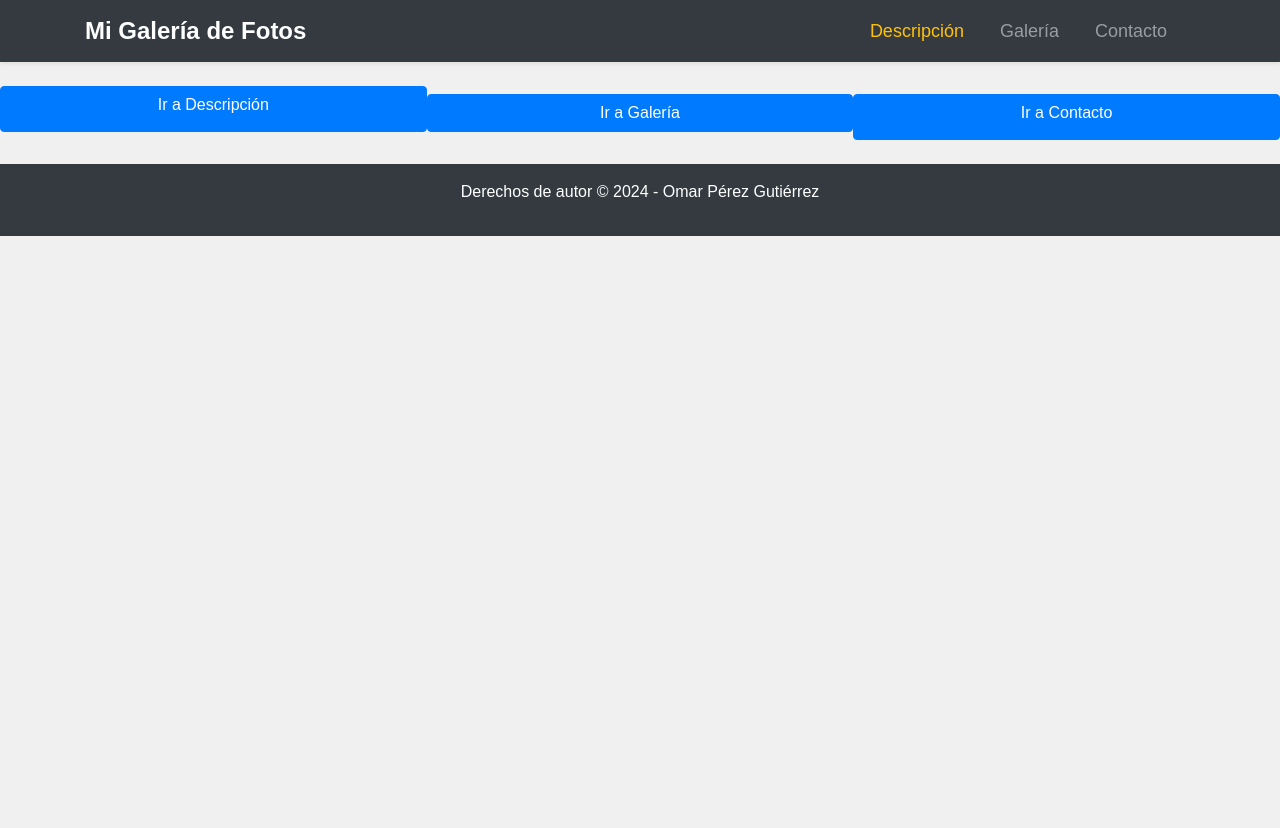
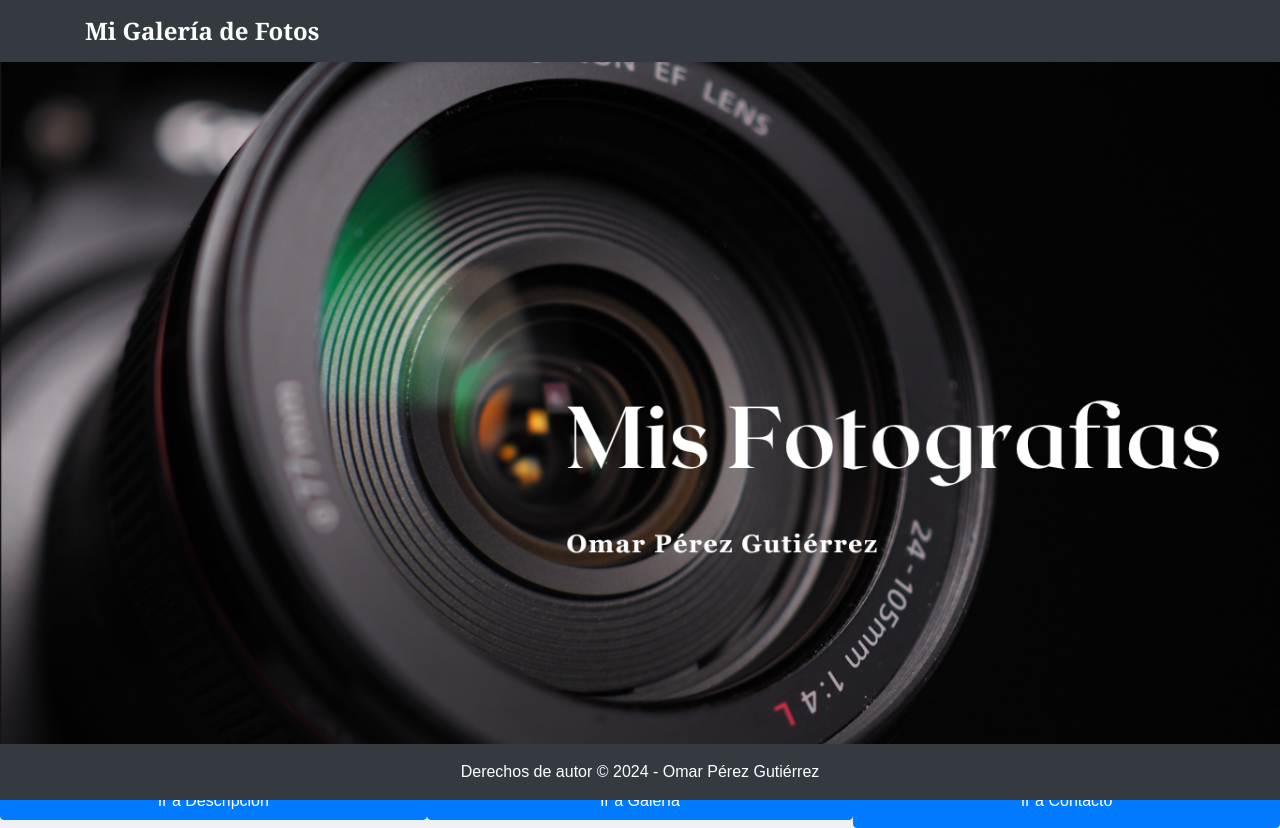
Before and after one commit to OmarPerezG/MiGaleria, a plain HTML site: page index.html in a window 1280 px wide. Before the commit the page ends 800 px from the top, so only its background shows below. Drawn offline with nearby package versions, Linux system fonts and the light colour scheme.

Commit message:
actualizacion

```diff
--- a/index.html
+++ b/index.html
@@ -15,35 +15,30 @@
             <button class="navbar-toggler" type="button" data-toggle="collapse" data-target="#navbarNav" aria-controls="navbarNav" aria-expanded="false" aria-label="Toggle navigation">
                 <span class="navbar-toggler-icon"></span>
             </button>
-            <div class="collapse navbar-collapse" id="navbarNav">
-                <ul class="navbar-nav ml-auto">
-                    <li class="nav-item active">
-                        <a class="nav-link" href="descripcion.html">Descripción <span class="sr-only">(current)</span></a>
-                    </li>
-                    <li class="nav-item">
-                        <a class="nav-link" href="galeria.html">Galería</a>
-                    </li>
-                    <li class="nav-item">
-                        <a class="nav-link" href="#">Contacto</a>
-                    </li>
-                </ul>
-            </div>
         </div>
     </nav>
+
+    <img src="Imagenes/1.png" class="img-fluid" alt="...">
+
+
+
+
+
 
 
     <br>
     <div class="d-grid gap-2 d-md-flex justify-content-md-end">
-        <a class="btn btn-primary btn-block mb-2" href="descripcion.html" role="button">Ir a Descripción</a>
-        <a class="btn btn-primary btn-block mb-2" href="galeria.html" role="button">Ir a Galería</a>
-        <a class="btn btn-primary btn-block" href="contacto.html" role="button">Ir a Contacto</a>
+        <a class="btn btn-primary btn-block mb-2" href="descripcion.html" role="button">Ir a Descripción</a> <br>
+        <a class="btn btn-primary btn-block mb-2" href="galeria.html" role="button">Ir a Galería</a> <br>
+        <a class="btn btn-primary btn-block" href="contacto.html" role="button">Ir a Contacto</a> <br>
     </div>
 
 
 
-    <footer class="bg-dark text-white text-center py-3 mt-4">
-        <p>Derechos de autor &copy; 2024 - Omar Pérez Gutiérrez</p>
+    <footer class="fixed-bottom bg-dark text-white text-center py-3">
+        <p class="mb-0">Derechos de autor &copy; 2024 - Omar Pérez Gutiérrez</p>
     </footer>
+
 
     <script src="https://code.jquery.com/jquery-3.5.1.slim.min.js"></script>
     <script src="https://cdn.jsdelivr.net/npm/popper.js@1.16.1/dist/umd/popper.min.js"></script>
--- a/styles.css
+++ b/styles.css
@@ -82,16 +82,18 @@ footer {
 .navbar-brand {
     font-size: 24px;
     font-weight: bold;
+    font-family: Georgia, serif; /* Cambiar la tipografía a Georgia */
 }
 
 .navbar-nav .nav-link {
     font-size: 18px;
+    font-family: Georgia, serif; /* Cambiar la tipografía a Georgia */
 }
 
 .navbar-nav .nav-item.active .nav-link {
-    color: #ffc107; /* Color de texto cuando el enlace está activo */
+    color: #ffffff; /* Color de texto cuando el enlace está activo */
 }
 
 .navbar-nav .nav-link:hover {
-    color: #ffc107; /* Cambiar el color de texto al pasar el mouse sobre los enlaces */
+    color: #ffffff; /* Cambiar el color de texto al pasar el mouse sobre los enlaces */
 }
```
Also changed, not shown: descripcion.html (+3 -8 lines), galeria.html (+3 -8 lines), Imagenes/1.png (added).
